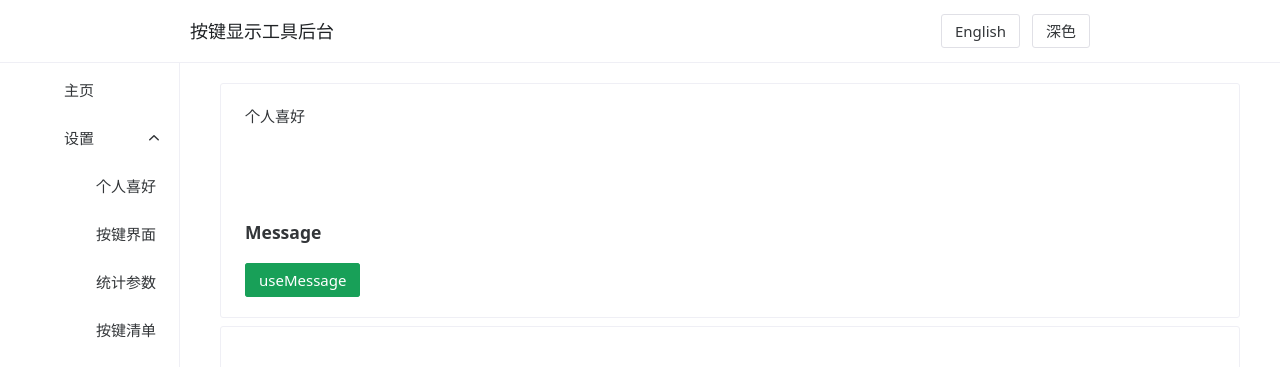
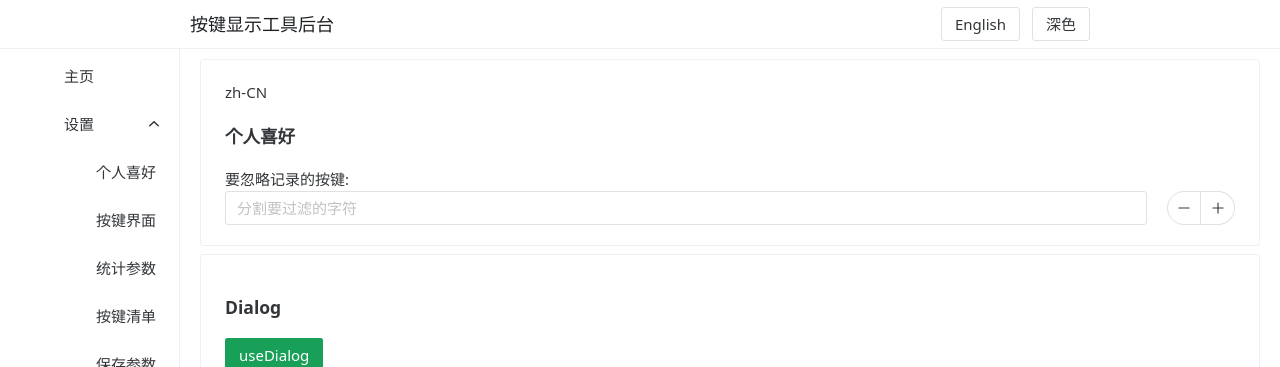
Before and after one commit to pattazl/showKeyBoard, a Vue app in the folder ui-helper/: page /Setting/1 in a window 1280 px wide. Shown: the top 367 px of the page. Built offline with nearby package versions, Linux system fonts and the light colour scheme; some icons are missing; a small style sheet from the web is missing.

Commit message:
调整界面和布局，尝试将参数显示

```diff
--- a/ui-helper/src/App.vue
+++ b/ui-helper/src/App.vue
@@ -52,7 +52,7 @@ body,
   padding: 0;
   height: 100%;
   min-width: 320px;
-  --header-height: 64px;
+  --header-height: 50px;
   --content-width: 900px;
   --content-max-width: calc(100vw - 32px);
 }
--- a/ui-helper/src/components/ServerPage.vue
+++ b/ui-helper/src/components/ServerPage.vue
@@ -3,7 +3,7 @@
     <n-layout embedded>
       <PageHead :lang="lang" @langChange="setLang" />
       <n-layout has-sider >
-        <n-layout-sider bordered collapse-mode="width" :collapsed-width="50" :width="180" :collapsed="collapsed"
+        <n-layout-sider bordered collapse-mode="width" :collapsed-width="40" :width="180" :collapsed="collapsed"
           @collapse="collapsed = true" @expand="collapsed = false" show-trigger="bar">
           <n-menu style="min-height: calc(100vh - var(--header-height));" :options="menuOptions"
           @update:value="handleMenuSelect"  :default-expand-all="true" :watch-props="['defaultExpandedKeys']"/>
@@ -11,19 +11,17 @@
         <n-layout
         :native-scrollbar="false"
           :position="'absolute'"
-          style="min-width:1080px; transition: all 0.3s;"
-          :style="{ left: collapsed ? '10px' : '180px' }"
+          style="min-width:720px; transition: all 0.3s;"
+          :style="{ left: collapsed ? '40px' : '180px' }"
           content-style="min-height: calc(100vh - var(--header-height)); display: flex; flex-direction: column;"
         >
           <n-layout-content
           class="layout-content"
-          style="border-radius: 0 16px 16px;"
+          style="border-radius: 0 16px 16px;padding: 10px 20px;"
         >
-          <div style="padding: 20px 40px;">
-              <router-view v-slot="{ Component }">
-                <component :is="Component" :key="$route.path" />
-              </router-view>
-            </div>
+            <router-view v-slot="{ Component }">
+              <component :is="Component" :key="$route.path" />
+            </router-view>
           </n-layout-content>
         </n-layout>
       </n-layout>
--- a/ui-helper/src/components/setting/Setting.vue
+++ b/ui-helper/src/components/setting/Setting.vue
@@ -1,16 +1,14 @@
 <template>
   <div>
     <n-space vertical>
-      <n-card>
-        <a id="General">{{ contentText?.menu?.setting1 }}</a>
-        <br />
-        <br />
-        <br />
-        <br />
-        <h3>Message</h3>
-        <n-button type="primary" @click="handleShowMessage">
-          useMessage
-        </n-button>
+      <n-card>{{ lang }}
+        <h3 id="General">{{ contentText?.menu?.setting1 }}</h3>
+        要忽略记录的按键:<n-dynamic-input
+        v-model:value="recordArr"
+        placeholder="分割要过滤的字符"
+        :lang="lang"
+      />
+
       </n-card>
       <n-card>
         <h3>Dialog</h3>
@@ -83,11 +81,12 @@ export default defineComponent({
   name: 'Setting',
   setup() {
     const store= useAustinStore();
+    const lang = computed(()=>store.lang)
     const contentText = computed(()=>content[store.lang])
     //watch(() => store.lang, (newValue, oldValue) => {
     //  console.log(` lang New value: ${newValue}, old value: ${oldValue}`);
     //});
-    const allPara = toRef({
+    const allPara = ref({
       "common": {
         "skipRecord": "",
         "skipCtrlKey": "0",
@@ -128,6 +127,7 @@ export default defineComponent({
         "skipShow": "<^<+a|PrintScreen"
       }
     })
+    const recordArr = ref(allPara.value.common.skipRecord.split('|'))
     const handleShowMessage = () => {
       console.log('I can use message')
     }
@@ -150,7 +150,9 @@ export default defineComponent({
     return {
       handleShowMessage,
       allPara,
+      recordArr,
       contentText,
+      lang,
     }
   },
 })
```
